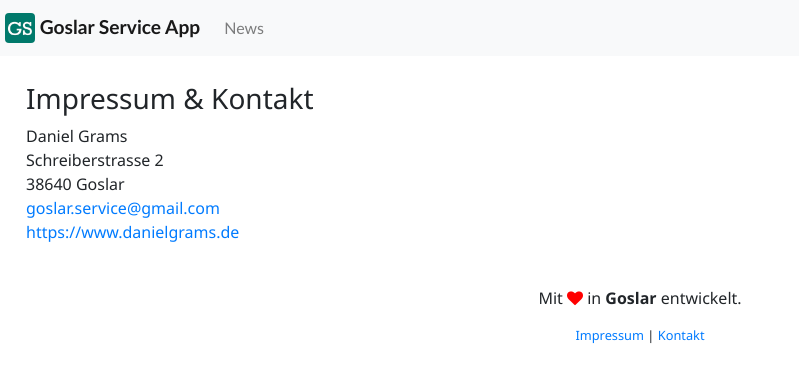
After one commit to DanielGrams/cityservice, a Flask app: page /impressum in a window 1280 px wide. The commit adds this page. Shown: the top 383 px of the page, without its empty margins (0-799 px from the left). Run offline with Flask 2, Linux system fonts and the light colour scheme; some libraries are stand-ins or nearby versions.

Commit message:
Web News

```diff
--- a/app.py
+++ b/app.py
@@ -18,6 +18,14 @@
 def index():
     return render_template('index.html')
 
+@app.route('/news')
+def news():
+    return render_template('news.html')
+
+@app.route('/impressum')
+def impressum():
+    return render_template('impressum.html')
+
 media_path = os.path.join(app.root_path, 'media')
 
 @app.route('/media/<path:path>', methods=['GET'])
--- /dev/null
+++ b/static/site.css
@@ -0,0 +1,31 @@
+.navbar {
+    background-color: lightslategray;
+    font-size: 1em;
+    font-family: 'Trebuchet MS', 'Lucida Sans Unicode', 'Lucida Grande', 'Lucida Sans', Arial, sans-serif;
+    color: white;
+    padding: 8px 5px 8px 5px;
+}
+
+.navbar a {
+    text-decoration: none;
+    color: inherit;
+}
+
+.navbar-brand {
+    font-size: 1.2em;
+    font-weight: 600;
+}
+
+.navbar-item {
+    font-variant: small-caps;
+    margin-left: 30px;
+}
+
+.body-content {
+    padding: 10px;
+    font-family:'Segoe UI', Tahoma, Geneva, Verdana, sans-serif;
+}
+
+footer {
+    padding: 10px;
+}
--- /dev/null
+++ b/templates/impressum.html
@@ -0,0 +1,18 @@
+{% extends "layout.html" %}
+{% block title %}
+News
+{% endblock %}
+{% block content %}
+
+    <div class="p-3">
+        <p class="h3">Impressum &amp; Kontakt</p>
+        <p>
+            Daniel Grams<br />
+            Schreiberstrasse 2<br />
+            38640 Goslar<br />
+            <a href="mailto:goslar.service@gmail.com">goslar.service@gmail.com</a><br />
+            <a href="https://www.danielgrams.de">https://www.danielgrams.de</a>
+        </p>
+    </div>
+
+{% endblock %}
--- /dev/null
+++ b/templates/layout.html
@@ -0,0 +1,61 @@
+<!doctype html>
+<html lang="de">
+  <head>
+    <!-- Required meta tags -->
+    <meta charset="utf-8">
+    <meta name="viewport" content="width=device-width, initial-scale=1, shrink-to-fit=no">
+
+    <!-- Bootstrap CSS -->
+    <link rel="stylesheet" href="https://stackpath.bootstrapcdn.com/bootstrap/4.4.1/css/bootstrap.min.css" integrity="sha384-Vkoo8x4CGsO3+Hhxv8T/Q5PaXtkKtu6ug5TOeNV6gBiFeWPGFN9MuhOf23Q9Ifjh" crossorigin="anonymous">
+    <link rel="stylesheet" href="//code.jquery.com/ui/1.12.1/themes/base/jquery-ui.css">
+    <link rel="stylesheet" href="https://cdnjs.cloudflare.com/ajax/libs/font-awesome/4.7.0/css/font-awesome.min.css">
+    <link rel="stylesheet" type="text/css" href="{{ url_for('static', filename='site.css')}}" />
+
+    <script src="https://code.jquery.com/jquery-1.12.4.js"></script>
+    <script src="https://code.jquery.com/ui/1.12.1/jquery-ui.js"></script>
+    <script src="https://cdnjs.cloudflare.com/ajax/libs/jqueryui/1.11.4/i18n/jquery-ui-i18n.js" integrity="sha256-HwXB0HPJCXhungCtZoScc1a53ngQOXua64nb0cI6PHY=" crossorigin="anonymous"></script>
+    <script src="https://cdnjs.cloudflare.com/ajax/libs/moment.js/2.24.0/moment-with-locales.min.js" integrity="sha256-AdQN98MVZs44Eq2yTwtoKufhnU+uZ7v2kXnD5vqzZVo=" crossorigin="anonymous"></script>
+
+    <title>{% block title %}{% endblock %}</title>
+
+    <script>
+      moment.locale('de')
+    </script>
+
+    {% block header %}
+    {% endblock %}
+  </head>
+  <body>
+
+    <nav class="navbar navbar-expand-lg navbar-light bg-light">
+      <a class="navbar-brand" href="{{ url_for('index') }}">
+        <img src="{{ url_for('static', filename='apple-touch-icon.png')}}" width="30" height="30" class="d-inline-block align-top rounded" alt="Logo">
+        Goslar Service App
+      </a>
+      <button class="navbar-toggler" type="button" data-toggle="collapse" data-target="#navbarNavAltMarkup" aria-controls="navbarNavAltMarkup" aria-expanded="false" aria-label="Toggle navigation">
+          <span class="navbar-toggler-icon"></span>
+      </button>
+      <div class="collapse navbar-collapse" id="navbarNavAltMarkup">
+          <div class="navbar-nav">
+
+              <a class="nav-item nav-link" href="{{ url_for('news') }}">News</a>
+          </div>
+      </div>
+  </nav>
+
+    <div class="body-content">
+        {% block content %}
+        {% endblock %}
+        <footer>
+            <p class="text-center">Mit <i class="fa fa-heart" style="color: red"></i> in <strong>Goslar</strong> entwickelt.</p>
+            <p class="text-center small"><a href="{{ url_for('impressum') }}">Impressum</a> | <a href="{{ url_for('impressum') }}">Kontakt</a></p>
+        </footer>
+    </div>
+
+    <!-- Optional JavaScript -->
+    <!-- jQuery first, then Popper.js, then Bootstrap JS -->
+    <!--<script src="https://code.jquery.com/jquery-3.4.1.slim.min.js" integrity="sha384-J6qa4849blE2+poT4WnyKhv5vZF5SrPo0iEjwBvKU7imGFAV0wwj1yYfoRSJoZ+n" crossorigin="anonymous"></script>-->
+    <script src="https://cdn.jsdelivr.net/npm/popper.js@1.16.0/dist/umd/popper.min.js" integrity="sha384-Q6E9RHvbIyZFJoft+2mJbHaEWldlvI9IOYy5n3zV9zzTtmI3UksdQRVvoxMfooAo" crossorigin="anonymous"></script>
+    <script src="https://stackpath.bootstrapcdn.com/bootstrap/4.4.1/js/bootstrap.min.js" integrity="sha384-wfSDF2E50Y2D1uUdj0O3uMBJnjuUD4Ih7YwaYd1iqfktj0Uod8GCExl3Og8ifwB6" crossorigin="anonymous"></script>
+  </body>
+</html>
```
Also changed, not shown: templates/index.html (+9 -26 lines), templates/news.html (added, +50 -0 lines), static/apple-touch-icon.png (added).
